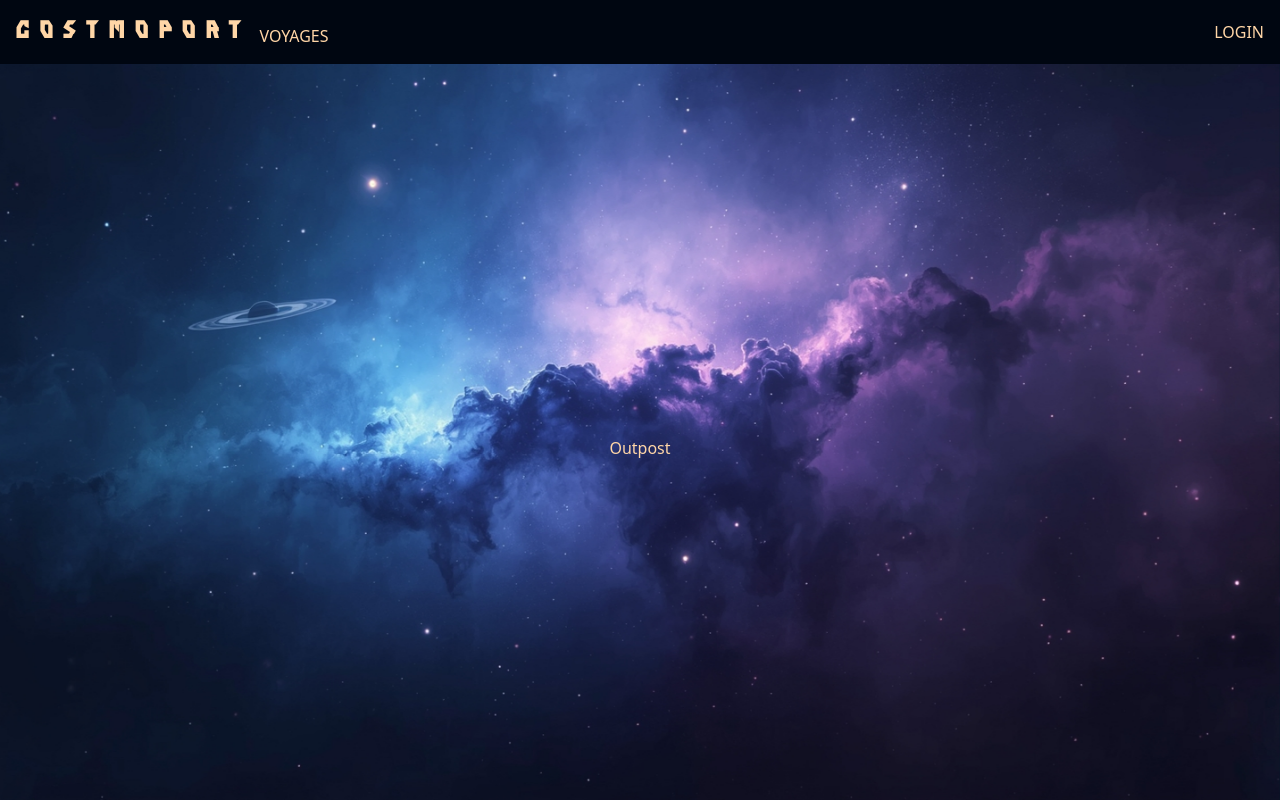
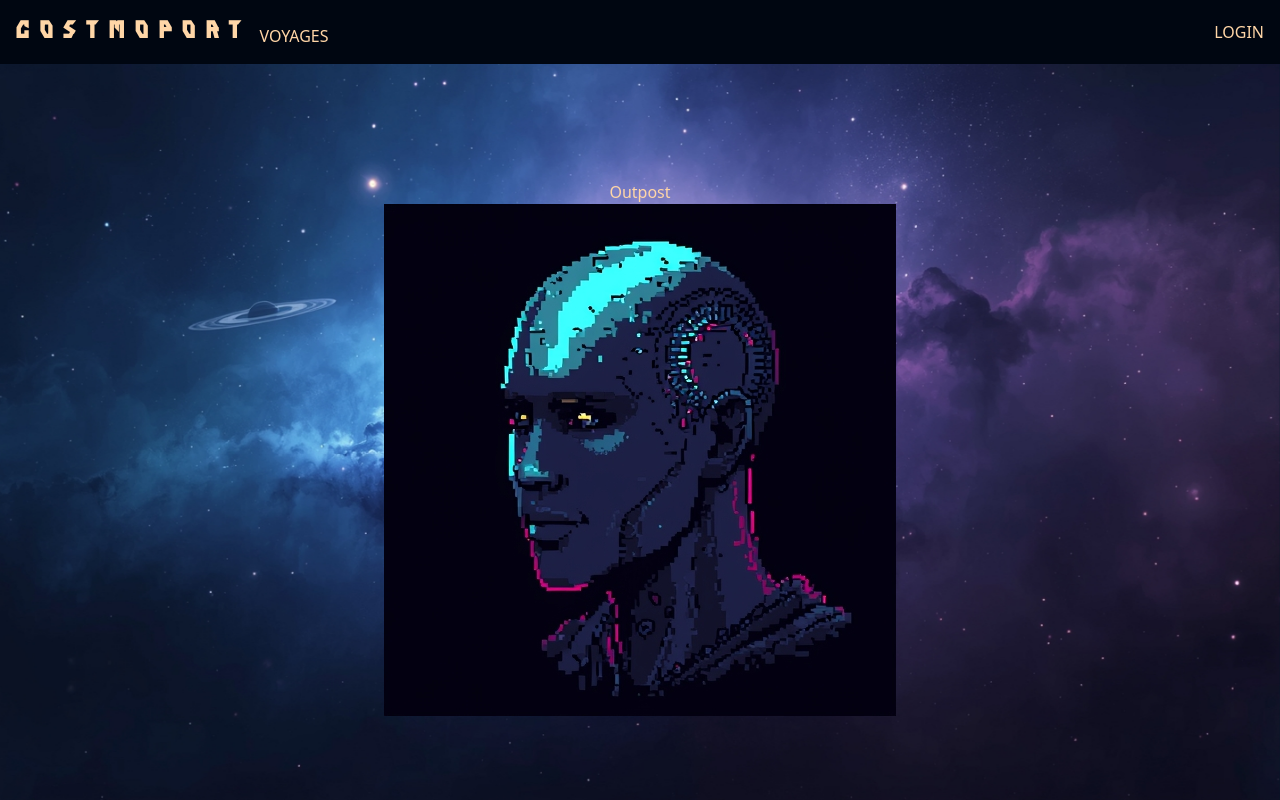
Before and after one commit to guitar6029/cosmoport, a Vue app in the folder client/: page /outpost in a window 1280 px wide. Built offline with nearby package versions, Linux system fonts and the light colour scheme; no server answers.

Commit message:
added arisSprites util, tested that the image works

```diff
--- /dev/null
+++ b/client/src/utils/sprites/arisSprites.ts
@@ -0,0 +1,31 @@
+
+export const arisSprites = {
+  neutral: new URL(
+    "../../assets/img/characters/aris/aris_neutral.jpg",
+    import.meta.url
+  ).href,
+  talkA: new URL(
+    "../../assets/img/characters/aris/aris_talk_a.jpg",
+    import.meta.url
+  ).href,
+  talkB: new URL(
+    "../../assets/img/characters/aris/aris_talk_b.jpg",
+    import.meta.url
+  ).href,
+  blink: new URL(
+    "../../assets/img/characters/aris/aris_blink.jpg",
+    import.meta.url
+  ).href,
+  smile: new URL(
+    "../../assets/img/characters/aris/aris_smile.jpg",
+    import.meta.url
+  ).href,
+  concern: new URL(
+    "../../assets/img/characters/aris/aris_concern.jpg",
+    import.meta.url
+  ).href,
+  glitch: new URL(
+    "../../assets/img/characters/aris/aris_glitch.jpg",
+    import.meta.url
+  ).href,
+} as const;
--- a/client/src/views/Outpost.vue
+++ b/client/src/views/Outpost.vue
@@ -1,3 +1,8 @@
+<script lang="ts" setup>
+import {arisSprites} from "../utils/sprites/arisSprites"
+</script>
+
 <template>
     <h1>Outpost</h1>
+    <img :src="arisSprites.neutral" alt="Face of Aris, our character, helper to the player ">
 </template>
```
